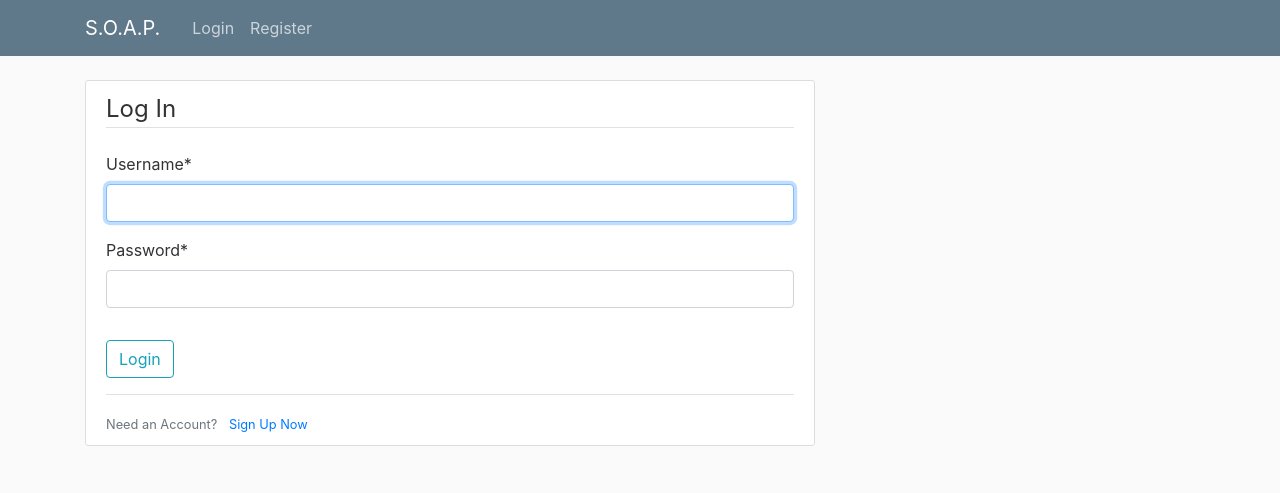
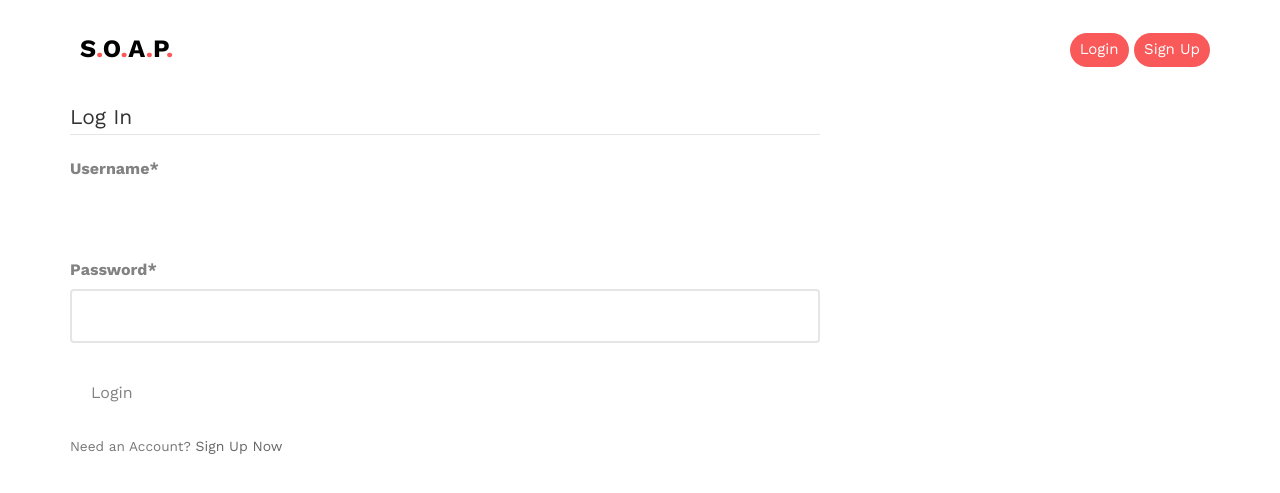
Before and after one commit to SimonVobii/Capstone, a Django app: page /login/ in a window 1280 px wide. Shown: the top 493 px of the page. Run offline with Django 3.2, Linux system fonts and the light colour scheme; some libraries are stand-ins or nearby versions.

Commit message:
updated html to make prettier

```diff
--- a/templates/base.html
+++ b/templates/base.html
@@ -2,11 +2,11 @@
 <!DOCTYPE html>
 <html>
 <head>
-	<!-- Required meta tags -->
+	<!-- Required meta tags
     <meta charset="utf-8">
     <meta name="viewport" content="width=device-width, initial-scale=1, shrink-to-fit=no">
 
-    <!-- Bootstrap CSS -->
+
     <link rel="stylesheet" href="https://maxcdn.bootstrapcdn.com/bootstrap/4.0.0/css/bootstrap.min.css" integrity="sha384-Gn5384xqQ1aoWXA+058RXPxPg6fy4IWvTNh0E263XmFcJlSAwiGgFAW/dAiS6JXm" crossorigin="anonymous">
 
    <link rel="stylesheet" type="text/css" href="../static/css/main_template.css">
@@ -15,11 +15,54 @@
 		<title>S.O.A.P. - {{ title }}</title>
 	{% else %}
 		<title>S.O.A.P.</title>
-	{% endif %}
+	{% endif %} -->
+
+	<meta charset="utf-8">
+	<meta http-equiv="X-UA-Compatible" content="IE=edge">
+	<meta name="viewport" content="width=device-width, initial-scale=1">
+	<meta name="description" content="" />
+	<meta name="keywords" content=""/>
+
+
+  	<!-- Facebook and Twitter integration -->
+	<meta property="og:title" content=""/>
+	<meta property="og:image" content=""/>
+	<meta property="og:url" content=""/>
+	<meta property="og:site_name" content=""/>
+	<meta property="og:description" content=""/>
+	<meta name="twitter:title" content="" />
+	<meta name="twitter:image" content="" />
+	<meta name="twitter:url" content="" />
+	<meta name="twitter:card" content="" />
+
+	<link href="https://fonts.googleapis.com/css?family=Work+Sans:300,400,500,700,800" rel="stylesheet">
+
+	<!-- Animate.css -->
+	<link rel="stylesheet" href="../static/css/animate.css">
+	<!-- Icomoon Icon Fonts-->
+	<link rel="stylesheet" href="../static/css/icomoon.css">
+	<!-- Bootstrap  -->
+	<link rel="stylesheet" href="../static/css/bootstrap.css">
+
+	<!-- Magnific Popup -->
+	<link rel="stylesheet" href="../static/css/magnific-popup.css">
+
+	<!-- Owl Carousel  -->
+	<link rel="stylesheet" href="../static/css/owl.carousel.min.css">
+	<link rel="stylesheet" href="../static/css/owl.theme.default.min.css">
+	<!-- Flexslider  -->
+	<link rel="stylesheet" href="../static/css/flexslider.css">
+
+	<!-- Theme style  -->
+	<link rel="stylesheet" href="../static/css/style.css">
+
+	<!-- Modernizr JS -->
+	<script src="../static/js/modernizr-2.6.2.min.js"></script>
 
 </head>
 <body>
 	<header class="site-header">
+	<!--
 	  <nav class="navbar navbar-expand-md navbar-dark bg-steel fixed-top">
 	    <div class="container">
 	      <a class="navbar-brand mr-4" href="/">S.O.A.P.</a>
@@ -44,20 +87,44 @@
 				</div>
 			{% endif %}
 
-	        <!--<div class="navbar-nav mr-auto">
-	          <a class="nav-item nav-link" href="/">Home</a>
-	          <a class="nav-item nav-link" href="/about">About</a>
-	        </div> -->
-	        <!-- Navbar Right Side
-	        <div class="navbar-nav">
-	          <a class="nav-item nav-link" href="#">Login</a>
-	          <a class="nav-item nav-link" href="#">Register</a>
-	        </div> -->
+
 	      </div>
 	    </div>
-	  </nav>
+	  </nav> -->
+
+		<nav class="fh5co-nav" role="navigation">
+	      <div class="top-menu">
+	        <div class="container">
+	          <div class="row">
+	            <div class="col-xs-7">
+	              <div id="fh5co-logo"><a href="{% url 'webapp-home' %}" style="font-size:25px">S<span>.</span>O<span>.</span>A<span>.</span>P<span>.</span></a></div>
+	            </div>
+	            <div class="col-xs-5 text-right menu-1">
+	              {% if user.is_authenticated %}
+	                <ul>
+	                  {% if user.first_name == '' %}
+	                    <li class="btn-cta"><a href="{% url 'portfolio' %}"><span>{{request.user.username}}'s Portfolios</span></a></li>
+	                  {% else %}
+	                    <li class="btn-cta"><a href="{% url 'portfolio' %}"><span>{{request.user.first_name}}'s Portfolios</span></a></li>
+	                  {% endif %}
+	                  <li class="btn-cta"><a href="{% url 'select' %}"><span>Portfolio Services</span></a></li>
+	                  <li class="btn-cta"><a href="{% url 'logout' %}"><span>Logout</span></a></li>
+	                </ul>
+	              {% else %}
+	                <ul>
+	                  <li class="btn-cta"><a href="{% url 'login' %}"><span>Login</span></a></li>
+	                  <li class="btn-cta"><a href="{% url 'register' %}"><span>Sign Up</span></a></li>
+	                </ul>
+	              {% endif %}
+	            </div>
+	          </div>
+	        </div>
+	      </div>
+	    </nav>
+
 	</header>
 	<main role="main" class="container">
+		<!-- style="background-color: #F0F8FF"-->
   		<div class="row">
 		    <div class="col-md-8">
 		    	{% if messages %}
```
